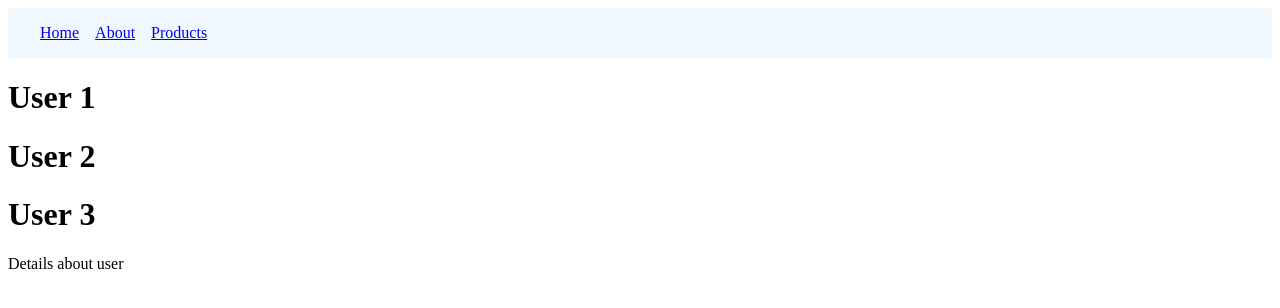
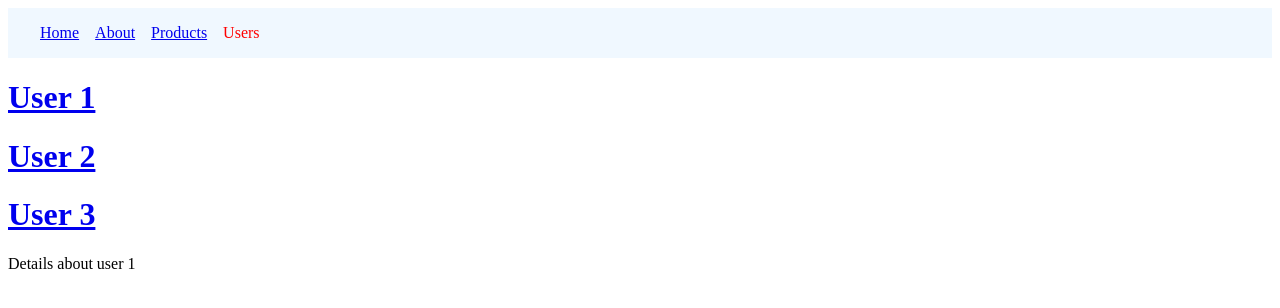
Before and after one commit to Cybrite/RouterTuto, a React (Create React App) app: page /users/1 in a window 1280 px wide. Shown: the top 308 px of the page. Built offline with nearby package versions, Linux system fonts and the light colour scheme.

Commit message:
feat : url params

```diff
--- a/src/App.js
+++ b/src/App.js
@@ -25,7 +25,8 @@ function App() {
           <Route path="new" element={<New />} />
         </Route>
         <Route path="users" element={<Users />}>
-          <Route path=":userid" element={<UserDetails />} />
+          {/* <Route path="userDetails" element={<UserDetails />} /> */}
+          <Route path=":userId" element={<UserDetails />} />
           <Route path="admin" element={<Admin />} />
         </Route>
         {/* <Route path="users/:userId" element={<UserDetails />} />
--- a/src/components/NavBar.js
+++ b/src/components/NavBar.js
@@ -14,6 +14,7 @@ const NavBar = () => {
       <NavLink to="/">Home</NavLink>
       <NavLink to="/about">About</NavLink>
       <NavLink to="/products">Products</NavLink>
+      <NavLink to="/Users">Users</NavLink>
     </nav>
   );
 };
--- a/src/components/UserDetails.js
+++ b/src/components/UserDetails.js
@@ -1,9 +1,14 @@
-
+import { useParams } from "react-router-dom"
 
 const UserDetails = () => {
+    const params = useParams();
+    const userId = params.userId;
+
+    // const { userId } = useParams();
+
   return (
     <div>
-      Details about user
+      Details about user {userId}
     </div>
   )
 }
--- a/src/components/Users.js
+++ b/src/components/Users.js
@@ -1,12 +1,12 @@
-import { Outlet } from "react-router-dom"
+import { Outlet , Link} from "react-router-dom"
 
 const User = () => {
   return (
     <>
     <div>
-      <h1>User 1</h1>
-      <h1>User 2</h1>
-      <h1>User 3</h1>
+      <Link to="/UserDetails"><h1>User 1</h1></Link>
+      <Link to="/UserDetails"><h1>User 2</h1></Link>
+      <Link to="/UserDetails"><h1>User 3</h1></Link>
     </div>
     <Outlet/>
     </>
```
